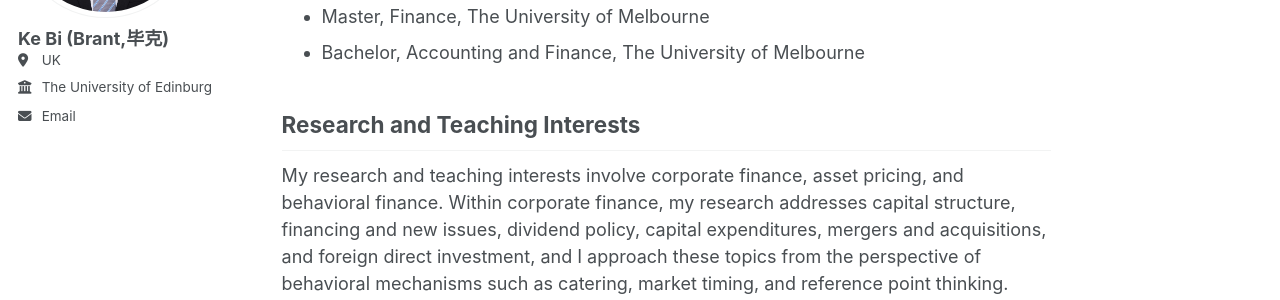
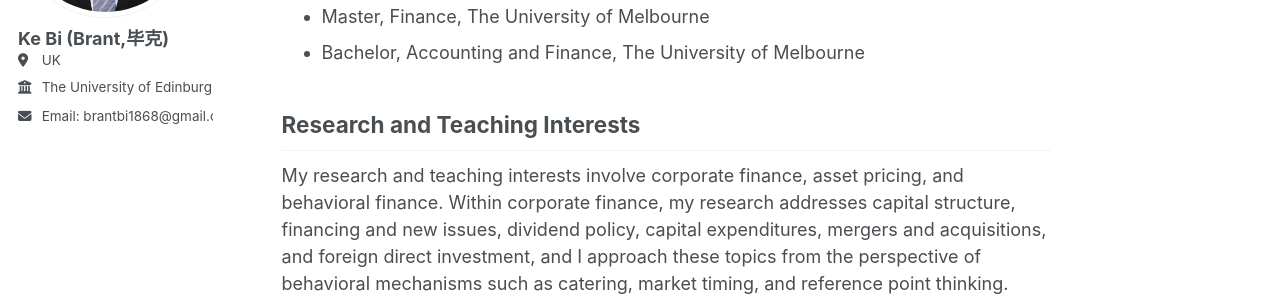
Before and after one commit to brant1868/brant1868.github.io, a Jekyll site: the page built from _pages/about.md, in a window 1280 px wide. Shown: the part 250-550 px from the top of the page. Built offline with Jekyll 4.4.1, drawn with Linux system fonts in a browser that asks for light colours; a script bundle is joined from its source files by our own code; library files that are not in the unit come from our copies.

Commit message:
Update author-profile.html

```diff
--- a/_includes/author-profile.html
+++ b/_includes/author-profile.html
@@ -33,8 +33,11 @@
       {% if author.uri %}
         <li><a href="{{ author.uri }}"><i class="fas fa-fw fa-link icon-pad-right" aria-hidden="true"></i>{{ site.data.ui-text[site.locale].website_label | default: "Website" }}</a></li>
       {% endif %}
+      <!-- {% if author.email %}
+        <li><a href="mailto:{{ author.email }}"><i class="fas fa-fw fa-envelope icon-pad-right" aria-hidden="true"></i>{{ site.data.ui-text[site.locale].email_label | default: "Email" }}</a></li>
+      {% endif %} -->
       {% if author.email %}
-        <li><a href="mailto:{{ author.email }}"><i class="fas fa-fw fa-envelope icon-pad-right" aria-hidden="true"></i>{{ site.data.ui-text[site.locale].email_label | default: "Email" }}</a></li>
+        <li><a href="mailto:{{ author.email }}"><i class="fas fa-fw fa-envelope icon-pad-right" aria-hidden="true"></i>{{ site.data.ui-text[site.locale].email_label | default: "Email" }}: {{ author.email }}</a></li>
       {% endif %}
 
       <!-- Font Awesome and Academicons icons / Academic websites -->
```
